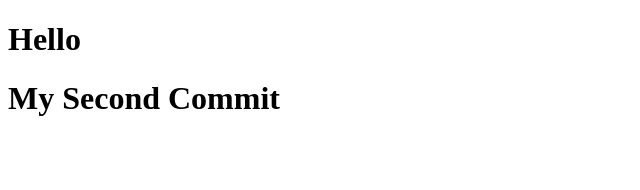
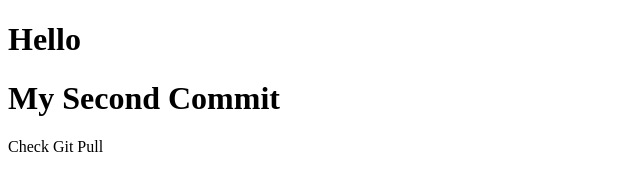
Before and after one commit to jmontierde/Git-Practice, a plain HTML site: page index.html in a window 1280 px wide. Shown: the whole page, without its empty margins (0-640 px from the left). Drawn offline with Linux system fonts and the light colour scheme.

Commit message:
Added index-html

```diff
--- a/index.html
+++ b/index.html
@@ -10,6 +10,8 @@
 
     <h1>Hello</h1>
     <h1>My Second Commit</h1>
-
+    <div>
+        Check Git Pull
+    </div>
 </body>
 </html>
```
